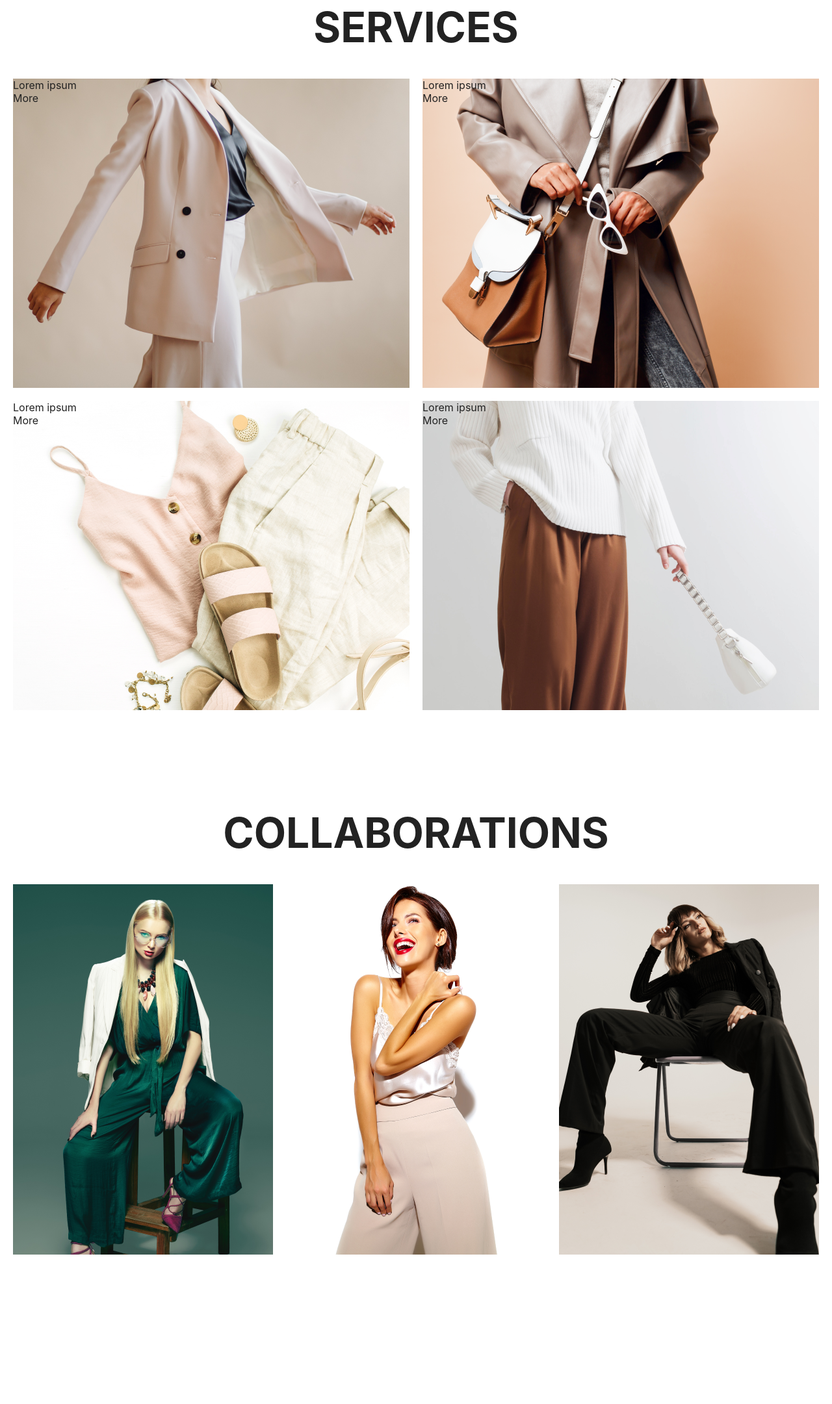
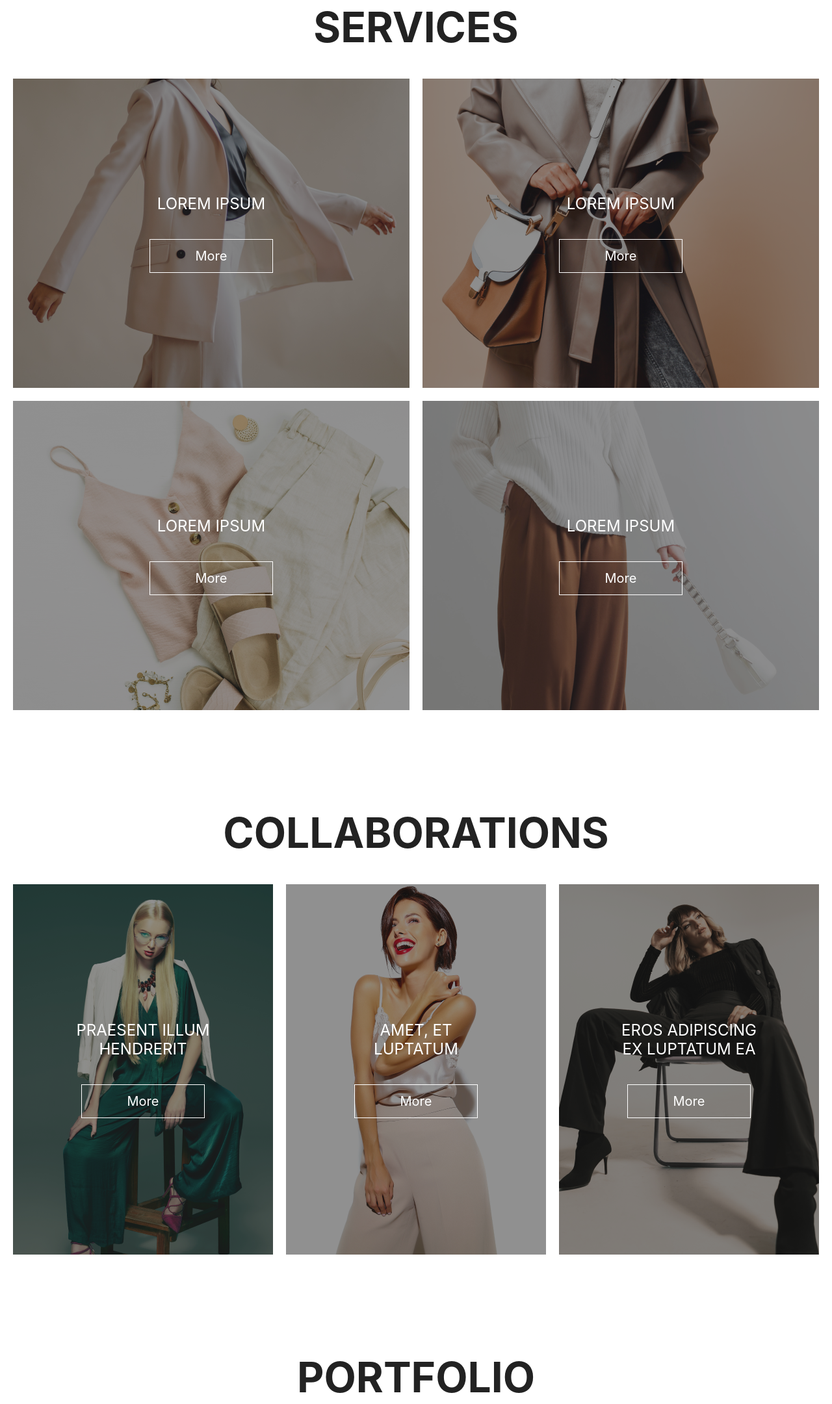
Before and after one commit to Vani4ka89/kate-ryzhova, a plain HTML site: page index.html in a window 1280 px wide. Shown: the part 1767-3928 px from the top of the page at 65% size. Before the commit the page ends 3702 px from the top, so only its background shows below. Drawn offline with Linux system fonts and the light colour scheme.

Commit message:
added services

```diff
--- a/index.html
+++ b/index.html
@@ -18,8 +18,8 @@
                     <ul class="menu-list">
                         <li class="list-item"><a href="#about">About</a></li>
                         <li class="list-item"><a href="#services">Services</a></li>
-                        <li class="list-item"><a href="#">collaborations</a></li>
-                        <li class="list-item"><a href="#">Portfolio</a></li>
+                        <li class="list-item"><a href="#collaborations">collaborations</a></li>
+                        <li class="list-item"><a href="#portfolio">Portfolio</a></li>
                         <li class="list-item"><a href="#">contacts</a></li>
                     </ul>
                 </nav>
@@ -60,13 +60,13 @@
                 <h3 id="services">Services</h3>
                 <div class="services-photos_1">
                     <div class="services-1">
-                        <div>
+                        <div class="services-btn">
                             <p>Lorem ipsum</p>
                             <a href="#">More</a>
                         </div>
                     </div>
                     <div class="services-2">
-                        <div>
+                        <div class="services-btn">
                             <p>Lorem ipsum</p>
                             <a href="#">More</a>
                         </div>
@@ -74,13 +74,13 @@
                 </div>
                 <div class="services-photos_2">
                     <div class="services-3">
-                        <div>
+                        <div class="services-btn">
                             <p>Lorem ipsum</p>
                             <a href="#">More</a>
                         </div>
                     </div>
                     <div class="services-4">
-                        <div>
+                        <div class="services-btn">
                             <p>Lorem ipsum</p>
                             <a href="#">More</a>
                         </div>
@@ -88,17 +88,55 @@
                 </div>
             </section>
             <section class="collaborations">
-                <h3>Collaborations</h3>
-                <div class="collaborations_photo_content">
-                    <div class="collaborations-photo">
-                        <img src="images/colaboration-1.png" alt="img">
+                <h3 id="collaborations">Collaborations</h3>
+                <div class="collaborations-photo_content">
+                    <div class="collaborations-photo_1">
+                        <div class="collaborations-btn">
+                            <p>Praesent illum hendrerit</p>
+                            <a href="#">More</a>
+                        </div>
                     </div>
-                    <div class="collaborations-photo">
-                        <img src="images/colaboration-2.png" alt="img">
+                    <div class="collaborations-photo_2">
+                        <div class="collaborations-btn">
+                            <p>Amet, et luptatum</p>
+                            <a href="#">More</a>
+                        </div>
                     </div>
-                    <div class="collaborations-photo">
-                        <img src="images/colaboration-3.png" alt="img">
+                    <div class="collaborations-photo_3">
+                        <div class="collaborations-btn">
+                            <p>Eros adipiscing ex luptatum ea</p>
+                            <a href="#">More</a>
+                        </div>
                     </div>
+                </div>
+            </section>
+            <section class="portfolio">
+                <h3 id="portfolio">Portfolio</h3>
+                <div class="portfolio-photos_1">
+                    <div class="portfolio-1">
+                        <img src="images/portfolio-1.png" alt="">
+                    </div>
+                    <div class="portfolio-2">
+                        <img src="images/portfolio-2.png" alt="">
+                    </div>
+                </div>
+                <div class="portfolio-photos_2">
+                    <div class="portfolio-3">
+                        <img src="images/portfolio-3.png" alt="">
+                    </div>
+                    <div class="portfolio-4">
+                        <img src="images/portfolio-4.png" alt="">
+                    </div>
+                </div>
+                <a href="#">More photos</a>
+            </section>
+            <section class="contacts">
+                <h3>Contacts</h3>
+                <div class="contacts-info">
+                    <form>
+
+                    </form>
+                    <div class="social-info"></div>
                 </div>
             </section>
         </div>
--- a/styles/main.css
+++ b/styles/main.css
@@ -1,5 +1,7 @@
+/***********************************GENERAL********************************/
+
 html, body {
-    min-height: 100vh;
+    min-height: 100%;
     min-width: 320px;
 }
 
@@ -44,6 +46,8 @@ h3 {
 .container {
     max-width: 1240px;
 }
+
+/************************************HEADER******************************/
 
 .header {
     width: 100%;
@@ -131,14 +135,14 @@ h4 {
     font-size: 45px;
 }
 
-/*********************************************************/
+/*********************ABOUT************************************/
 
 .main {
     width: 100%;
     padding-top: 57px;
 }
 
-.about, .services, .collaborations {
+.about, .services, .collaborations, .portfolio, .contacts {
     display: flex;
     flex-direction: column;
 }
@@ -179,38 +183,107 @@ h4 {
     height: 610px;
 }
 
-/**************************************************************/
+/*************************SERVICES*************************************/
 
 .services {
     margin: 150px 0 150px 0;
-
 }
 
-.services-photos_1 {
+.services-photos_1, .portfolio-photos_1 {
     margin-bottom: 20px;
 }
 
-.services-photos_1, .services-photos_2, .collaborations_photo_content {
+.services-photos_1, .services-photos_2, .collaborations_photo_content, .portfolio-photos_1, .portfolio-photos_2 {
     display: flex;
     justify-content: space-between;
+}
+
+.services-1, .services-2, .services-3, .services-4, .collaborations-photo_1, .collaborations-photo_2, .collaborations-photo_3 {
+    display: flex;
+    justify-content: center;
+    align-items: center;
+    position: relative;
+}
+
+.services-1::after {
+    content: '';
+    background: rgba(34, 34, 34, 0.5);
+    position: absolute;
+    height: 100%;
+    width: 100%;
+}
+
+.services-btn, .collaborations-btn {
+    text-align: center;
+    position: relative;
+    z-index: 1;
+}
+
+.services-btn a, .collaborations-btn a {
+    display: inline-block;
+    border: 1px solid #FFFFFF;
+    font-size: 20px;
+    margin-top: 40px;
+    padding: 13px 70px;
+    color: #FFFFFF;
+    transition: 0.3s;
+}
+
+.services-btn a:hover {
+    background-color: #FFFFFF;
+    color: #222222;
+}
+
+.services-btn p, .collaborations-btn p {
+    width: 230px;
+    font-size: 24px;
+    text-transform: uppercase;
+    color: #FFFFFF;
 }
 
 .services-1 {
     width: 610px;
     height: 476px;
     background-image: url("../images/service-1.png");
+    background-repeat: no-repeat;
+}
+
+.services-1::after {
+    content: '';
+    background: rgba(34, 34, 34, 0.5);
+    position: absolute;
+    height: 100%;
+    width: 100%;
 }
 
 .services-2 {
     width: 610px;
     height: 476px;
     background-image: url("../images/service-2.png");
+    background-repeat: no-repeat;
+}
+
+.services-2::after {
+    content: '';
+    background: rgba(34, 34, 34, 0.5);
+    position: absolute;
+    height: 100%;
+    width: 100%;
 }
 
 .services-3 {
     width: 610px;
     height: 476px;
     background-image: url("../images/service-3.png");
+    background-repeat: no-repeat;
+}
+
+.services-3::after {
+    content: '';
+    background: rgba(34, 34, 34, 0.5);
+    position: absolute;
+    height: 100%;
+    width: 100%;
 }
 
 .services-4 {
@@ -220,13 +293,105 @@ h4 {
     background-repeat: no-repeat;
 }
 
-/**********************************************************************/
+.services-4::after {
+    content: '';
+    background: rgba(34, 34, 34, 0.5);
+    position: absolute;
+    height: 100%;
+    width: 100%;
+}
 
-.collaborations-photo {
+/***********************COLLABORATIONS***********************************************/
+
+.collaborations {
+    margin-bottom: 150px;
+}
+
+.collaborations-photo_content {
+    display: flex;
+    justify-content: space-between;
+}
+
+.collaborations-btn a:hover {
+    background-color: #FFFFFF;
+    color: #222222;
+}
+
+.collaborations-photo_1 {
     width: 400px;
     height: 570px;
+    background-image: url("../images/colaboration-1.png");
+    position: relative;
 }
 
+.collaborations-photo_1::after {
+    content: '';
+    background: rgba(34, 34, 34, 0.5);
+    position: absolute;
+    height: 100%;
+    width: 100%;
+}
+
+.collaborations-photo_2 {
+    width: 400px;
+    height: 570px;
+    background-image: url("../images/colaboration-2.png");
+    position: relative;
+}
+
+.collaborations-photo_2::after {
+    content: '';
+    background: rgba(34, 34, 34, 0.5);
+    position: absolute;
+    height: 100%;
+    width: 100%;
+}
+
+.collaborations-photo_3 {
+    width: 400px;
+    height: 570px;
+    background-image: url("../images/colaboration-3.png");
+    position: relative;
+}
+
+.collaborations-photo_3::after {
+    content: '';
+    background: rgba(34, 34, 34, 0.5);
+    position: absolute;
+    height: 100%;
+    width: 100%;
+}
+
+/********************************************PORTFOLIO***********************/
+
+.portfolio {
+    margin-bottom: 150px;
+}
+
+.portfolio a {
+    display: block;
+    align-self: center;
+    font-size: 20px;
+    margin-top: 55px;
+    padding: 13px 35px;
+    border: 1px solid #222222;
+    transition: 0.3s;
+}
+
+.portfolio a:hover {
+    background-color: #222222;
+    color: #FFFFFF;
+}
+
+/*****************************************CONTACTS*************************/
+
+.contacts {
+    margin-bottom: 150px;
+}
+
+.contacts-info {
+    width: 100%;
+}
 
 /*********************************************************************/
 
```
